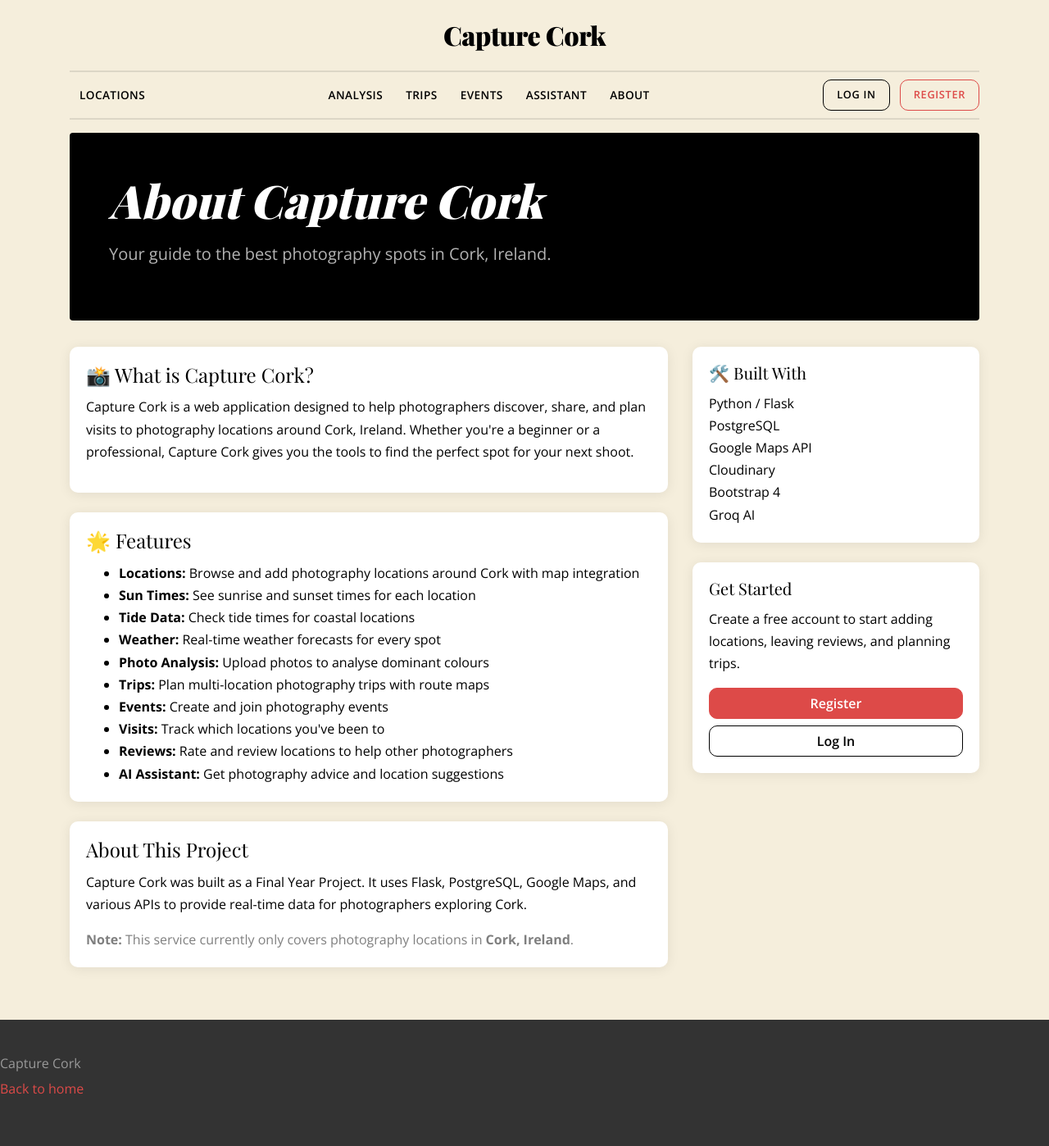
After one commit to EwanBrennan257/FinalYearProject, a Flask app: page /about in a window 1280 px wide. The commit adds this page. Shown: the whole page at 82% size. Run offline with Flask 3, Linux system fonts and the light colour scheme; some libraries are stand-ins or nearby versions.

Commit message:
About page and 404

```diff
--- a/app.py
+++ b/app.py
@@ -400,6 +400,16 @@ def home():
         locations = Location.query.order_by(Location.name).all()
 
     return render_template("home.html", locations=locations, search_query=q)
+
+# ── 404 Error Handler ──
+@app.errorhandler(404)
+def page_not_found(e):
+    return render_template("404.html"), 404
+
+# ── About Page ──
+@app.route("/about")
+def about():
+    return render_template("about.html")
 
 @app.route("/add", methods=["GET","POST"]
 )
--- /dev/null
+++ b/templates/about.html
@@ -0,0 +1,88 @@
+{% extends "base.html" %}
+{% block title %}About - Capture Cork{% endblock %}
+
+{% block content %}
+<div class="jumbotron p-3 p-md-5 text-white rounded bg-dark">
+  <div class="col-md-10 px-0">
+    <h1 class="display-4 font-italic">About Capture Cork</h1>
+    <p class="lead my-3">
+      Your guide to the best photography spots in Cork, Ireland.
+    </p>
+  </div>
+</div>
+
+<div class="row">
+  <div class="col-md-8">
+    <div class="card mb-4">
+      <div class="card-body">
+        <h4 class="card-title">📸 What is Capture Cork?</h4>
+        <p>
+          Capture Cork is a web application designed to help photographers discover, share, and plan visits
+          to photography locations around Cork, Ireland. Whether you're a beginner or a professional,
+          Capture Cork gives you the tools to find the perfect spot for your next shoot.
+        </p>
+      </div>
+    </div>
+
+    <div class="card mb-4">
+      <div class="card-body">
+        <h4 class="card-title">🌟 Features</h4>
+        <ul class="mb-0">
+          <li><strong> Locations:</strong> Browse and add photography locations around Cork with map integration</li>
+          <li><strong> Sun Times:</strong> See sunrise and sunset times for each location</li>
+          <li><strong> Tide Data:</strong> Check tide times for coastal locations</li>
+          <li><strong> Weather:</strong> Real-time weather forecasts for every spot</li>
+          <li><strong> Photo Analysis:</strong> Upload photos to analyse dominant colours</li>
+          <li><strong> Trips:</strong> Plan multi-location photography trips with route maps</li>
+          <li><strong> Events:</strong> Create and join photography events</li>
+          <li><strong> Visits:</strong> Track which locations you've been to</li>
+          <li><strong> Reviews:</strong> Rate and review locations to help other photographers</li>
+          <li><strong> AI Assistant:</strong> Get photography advice and location suggestions</li>
+        </ul>
+      </div>
+    </div>
+
+    <div class="card mb-4">
+      <div class="card-body">
+        <h4 class="card-title"> About This Project</h4>
+        <p>
+          Capture Cork was built as a Final Year Project. It uses Flask, PostgreSQL, Google Maps,
+          and various APIs to provide real-time data for photographers exploring Cork.
+        </p>
+        <p class="mb-0 text-muted">
+          <strong>Note:</strong> This service currently only covers photography locations in <strong>Cork, Ireland</strong>.
+        </p>
+      </div>
+    </div>
+  </div>
+
+  <div class="col-md-4">
+    <div class="card mb-4">
+      <div class="card-body">
+        <h5 class="card-title">🛠️ Built With</h5>
+        <ul class="list-unstyled mb-0">
+          <li> Python / Flask</li>
+          <li> PostgreSQL</li>
+          <li> Google Maps API</li>
+          <li> Cloudinary</li>
+          <li> Bootstrap 4</li>
+          <li> Groq AI</li>
+        </ul>
+      </div>
+    </div>
+
+    <div class="card mb-4">
+      <div class="card-body">
+        <h5 class="card-title"> Get Started</h5>
+        <p>Create a free account to start adding locations, leaving reviews, and planning trips.</p>
+        {% if not current_user.is_authenticated %}
+          <a href="{{ url_for('register') }}" class="btn btn-primary btn-block">Register</a>
+          <a href="{{ url_for('login') }}" class="btn btn-outline-secondary btn-block">Log In</a>
+        {% else %}
+          <a href="{{ url_for('home') }}" class="btn btn-primary btn-block"> Explore Locations</a>
+        {% endif %}
+      </div>
+    </div>
+  </div>
+</div>
+{% endblock %}
--- a/templates/base.html
+++ b/templates/base.html
@@ -45,6 +45,7 @@
             <a class="nav-link-custom" href="{{ url_for('my_visits') }}"> My Visits</a>
           {% endif %}
           <a class="nav-link-custom" href="{{ url_for('assistant_page') }}"> Assistant</a>
+          <a class="nav-link-custom" href="{{ url_for('about') }}"> About</a>
           {% if current_user.is_authenticated and current_user.role == 'admin' %}
             <a class="nav-link-custom" href="{{ url_for('admin_dashboard') }}"> Admin</a>
           {% endif %}
```
Also changed, not shown: templates/404.html (added, +16 -0 lines).
